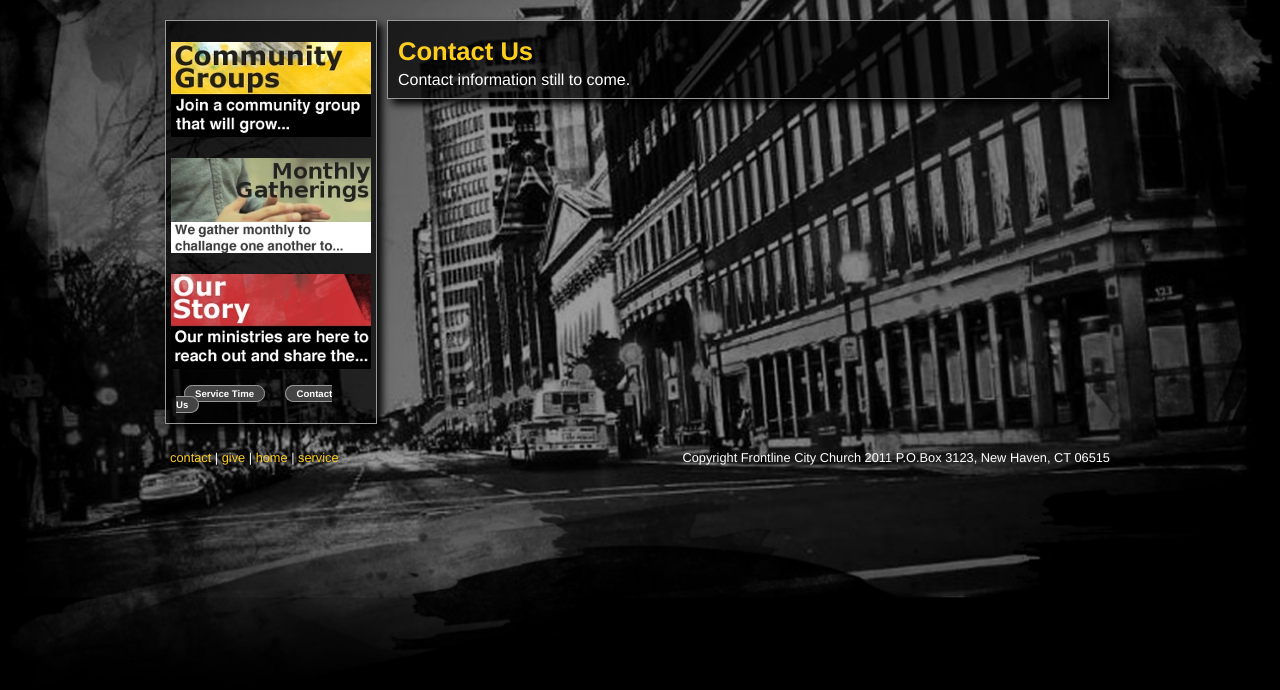
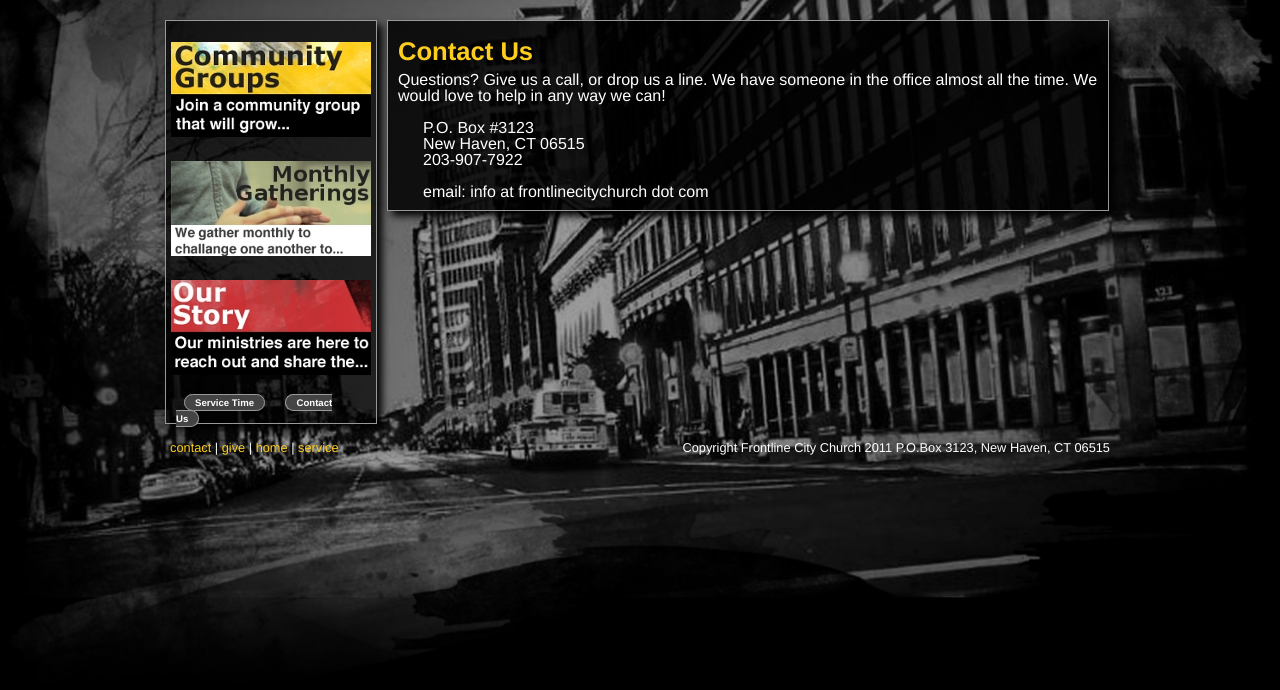
Before and after one commit to tcopple/frontline, a PHP site: page /standalone/contact.php in a window 1280 px wide. Shown: the part 110-800 px from the top of the page. Run offline with PHP 8.4, Linux system fonts and the light colour scheme.

Commit message:
i really should be better about incremental commits

```diff
--- a/css/frontline.css
+++ b/css/frontline.css
@@ -88,7 +88,7 @@
   width: 280px;
   float: left;
   display: inline;
-  min-height: 200px;
+  height: 500px;
 }
 
 #info .box .feed {
@@ -103,7 +103,7 @@ ul#tweets  {
 
 #footer {
   width: 100%;
-  padding: 10px 0px;
+  padding: 0px 0px;
   font-size: .8em;
   display: block;
 }
@@ -124,9 +124,13 @@ ul#tweets  {
   width: 720px;
   float: left;
   background: #111;
-  background: rgba(1, 1, 1, 0.7);
+  background: rgba(1, 1, 1, 0.85);
 }
 
 #page_content #text {
   padding: 10px;
 }
+
+.indent {
+  padding-left: 25px;
+}
--- a/js/google_calendar.js
+++ b/js/google_calendar.js
@@ -109,8 +109,7 @@ function listEvents(feedRoot) {
   /* create a new unordered list */
   var ul = document.createElement('ul');
   /* set the calendarTitle div with the name of the calendar */
-  document.getElementById('calendarTitle').innerHTML =
-    "Calendar: " + feedRoot.feed.title.$t;
+
   /* loop through each event in the feed */
   var len = entries.length;
   for (var i = 0; i < len; i++) {
--- a/layouts/header.php
+++ b/layouts/header.php
@@ -10,9 +10,9 @@
       <li class="grid_2"><a href="#">New Here?</a>
       <ul>
         <li><a href="/new_here/welcome.php">Welcome</a></li>
+        <li><a href="/new_here/story.php">Our Story</a></li>
         <li><a href="/new_here/gospel.php">The Gospel</a></li>
         <li><a href="/new_here/who.php">Who We Are</a></li>
-        <li><a href="/new_here/why.php">Why We Exist</a></li>
         <li><a href="/new_here/what.php">What We Believe</a></li>
         <li><a href="/new_here/values.php">What We Value</a></li>
       </ul>
@@ -20,15 +20,14 @@
       <li class="grid_3"><a href="#">When & Where</a>
       <ul>
         <li><a href="/when_and_where/community.php">Community Groups</a></li>
-        <li><a href="/when_and_where/weekly.php">Weekly Gatherings</a></li>
         <li><a href="/when_and_where/monthly.php">Monthly Gatherings</a></li>
         <li><a href="/when_and_where/calendar.php">Calendar</a></li>
       </ul>
       </li>
       <li class="grid_2"><a href="#">Media</a>
       <ul>
-        <li><a href="http://www.vimeo.com/user6107401/videos">Podcasts</a></li>
-        <li><a href="http://itunes.apple.com/us/podcast/frontline-city-church/id416154894?ign-mpt=uo%3D4">Videos</a></li>
+        <li><a href="http://www.vimeo.com/user6107401/videos">Videos</a></li>
+        <li><a href="http://itunes.apple.com/us/podcast/frontline-city-church/id416154894?ign-mpt=uo%3D4">Podcast</a></li>
       </ul>
       </li>
       <li class="grid_2"><a href="/standalone/give.php">Give</a></li>
--- a/new_here/welcome.php
+++ b/new_here/welcome.php
@@ -7,7 +7,11 @@
     <h3 class="yellow bold">Welcome</h3>
     <p>
     Whether you're full of questions, battling loneliness, looking for somewhere to serve, or just seeking something authentic, Frontline City Church exists to walk with you.
-    Our official weekly launch is slotted for September 18, 2011 and we are already experiencing the power of God in amazing ways.  We encourage you to check out our monthly gatherings beginning on EASTER SUNDAY, April 24th at TOADS PLACE at 300 York Street in New Haven.
+    <br>
+    <br>
+    <b>Our official weekly launch is slotted for September 18, 2011</b> and we are already experiencing the power of God in amazing ways. We encourage you to check out our monthly gatherings beginning on <b>EASTER SUNDAY, April 24th at TOADS PLACE at 300 York Street in New Haven.</b>
+    <br>
+    <br>
     We'd also love to connect with you at one of our weekly community groups hosted in homes at various locations in New Haven.  Visit <a href="www.frontlinecitychurch.com">frontlinecitychurch</a> for updates.
     </p>
   </div>
--- a/new_here/who.php
+++ b/new_here/who.php
@@ -9,6 +9,10 @@
       We gather weekly in community groups at various locations throughout the region and monthly at different venues beginning on EASTER SUNDAY at Toad's Place on York Street in New Haven.
       Our first weekly Sunday morning service is slotted for September 18, 2011.
   </div>
+
+  <h3 class="yellow bold">Why We Exist</h3>
+    Frontline City Church exists to spread the lifestyle of authentic Christianity for the glory of God and the transformation of our city.
+  </div>
 </div>
 
 <?php stop(); ?>
--- a/standalone/contact.php
+++ b/standalone/contact.php
@@ -5,8 +5,14 @@
 <div id="page_content" class="shadow">
   <div id="text" >
     <h3 class="yellow bold">Contact Us</h3>
-    <p>
-      Contact information still to come.
+
+      Questions?  Give us a call, or drop us a line.  We have someone in the office almost all the time.  We would love to help in any way we can!<br><br>
+      <div class="indent">
+        P.O. Box #3123<br>
+        New Haven, CT 06515<br>
+        203-907-7922<br><br>
+        email: info at frontlinecitychurch dot com
+      </div>
     </p>
   </div>
 </div>
--- a/utilities.php
+++ b/utilities.php
@@ -2,13 +2,15 @@
 function start($include = "", $title = "frontline city church") {
   chdir(($_SERVER['DOCUMENT_ROOT']));
 ?>
+<!DOCTYPE HTML>
+<html>
   <head>
     <title> <?php echo $title; ?></title>
-    <link rel="stylesheet" type="text/css" href="/css/reset.css" />
-    <link rel="stylesheet" type="text/css" href="/css/layout.css" />
-    <link rel="stylesheet" type="text/css" href="/css/global.css" />
-    <link rel="stylesheet" type="text/css" href="/css/frontline.css" />
-    <link rel="stylesheet" type="text/css" href="/css/superfish.css" />
+    <link rel="stylesheet" type="text/css" href="/css/reset.css">
+    <link rel="stylesheet" type="text/css" href="/css/layout.css">
+    <link rel="stylesheet" type="text/css" href="/css/global.css">
+    <link rel="stylesheet" type="text/css" href="/css/frontline.css">
+    <link rel="stylesheet" type="text/css" href="/css/superfish.css">
     <link rel="shortcut icon" href="/images/favicon.ico">
     <script type="text/javascript" src="/js/jquery-1.4.4.min.js"></script>
     <script type="text/javascript" src="/js/jquery.scriptureLink.js"></script>
@@ -24,7 +26,7 @@ function start($include = "", $title = "frontline city church") {
       <div id="promos">
         <a href="/when_and_where/community.php"><img class="promo" src="/images/community.jpg"></img></a>
         <a href="/when_and_where/monthly.php"><img class="promo" src="/images/monthly.jpg"></img></a>
-        <a href="/new_here/welcome.php"><img class="promo" src="/images/story.jpg"></img></a>
+        <a href="/new_here/story.php"><img class="promo" src="/images/story.jpg"></img></a>
       </div>
       <div id="buttons">
       <a href="/when_and_where/weekly.php" class="button">Service Time</a>
@@ -43,4 +45,5 @@ function stop() { ?>
   <div class="clear" style="height: 15px;"></div>
   </div> <!-- closing "container_16" -->
   </body>
+</html>
 <?php } ?>
--- a/when_and_where/calendar.php
+++ b/when_and_where/calendar.php
@@ -5,9 +5,7 @@
 <div id="page_content" class="shadow">
   <div id="text" >
     <h3 class="yellow bold">Calendar</h3>
-    <p>
-      Church calendar coming soon.
-    </p>
+      Coming soon...
   </div>
 </div>
 <?php stop(); ?>
```
Also changed, not shown: index.php (+1 -29 lines), new_here/story.php (added, +15 -0 lines), when_and_where/monthly.php (+13 -1 lines), images/fcc_image_coop.png (added), images/fcc_logo_thestudy.png (added), images/fcc_logo_toadsplace.png (added), images/fcc_map_thestudy.png (added).
